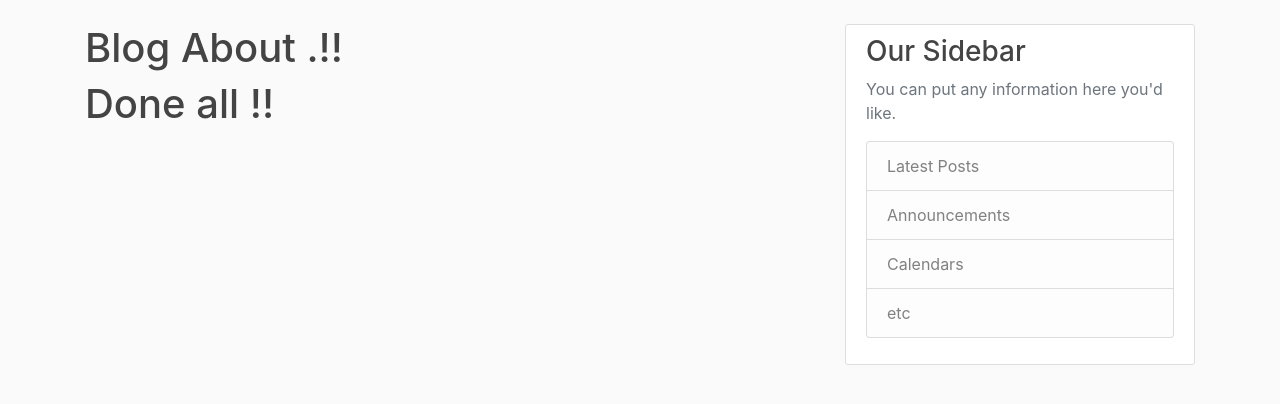
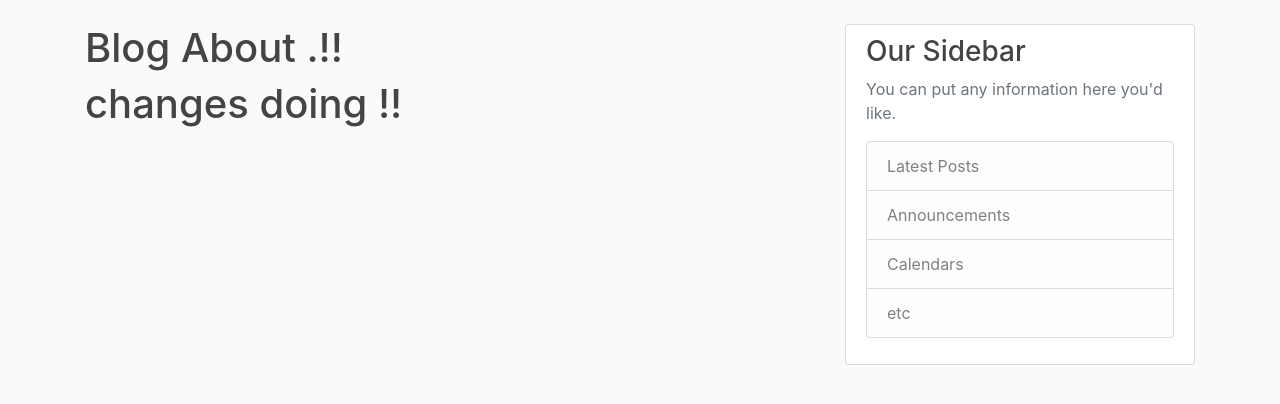
Before and after one commit to sairevanthv/Dj-Pro, a Django app: template blog/templates/blog/about.html in a window 1280 px wide. Shown: the part 56-460 px from the top of the page. Run offline with Django 3.2, Linux system fonts and the light colour scheme; the template is opened without the code that fills it, so the values that code supplies are empty; some libraries are stand-ins or nearby versions.

Commit message:
updated about page

```diff
--- a/blog/templates/blog/about.html
+++ b/blog/templates/blog/about.html
@@ -1,5 +1,5 @@
 {% extends "blog/base.html" %}
 {% block content %}
     <h1>Blog About .!! </h1>
-    <h1>Done  all !!</h1>
+    <h1>changes doing !!</h1>
 {% endblock content %}
```
Also changed, not shown: 1 other file.
